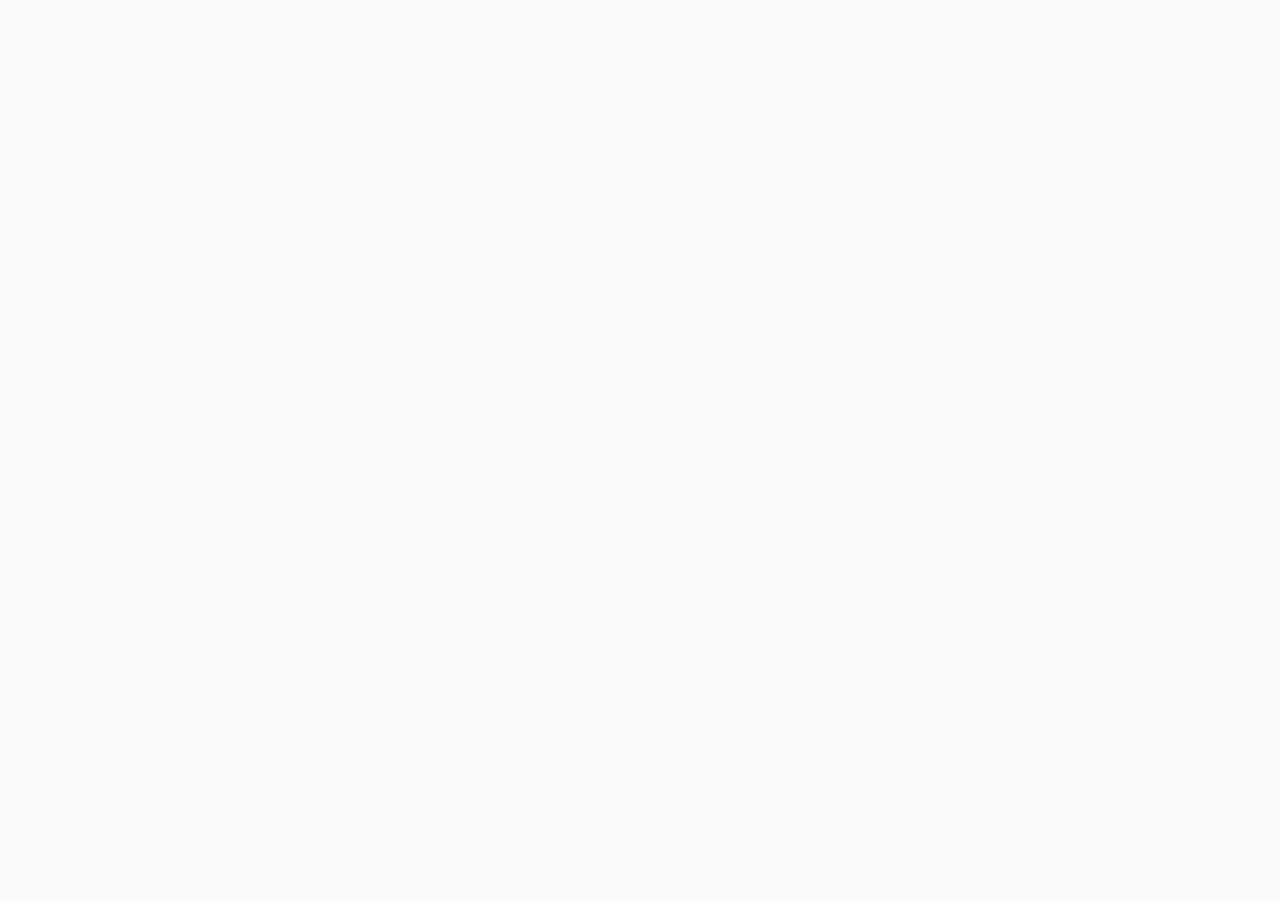
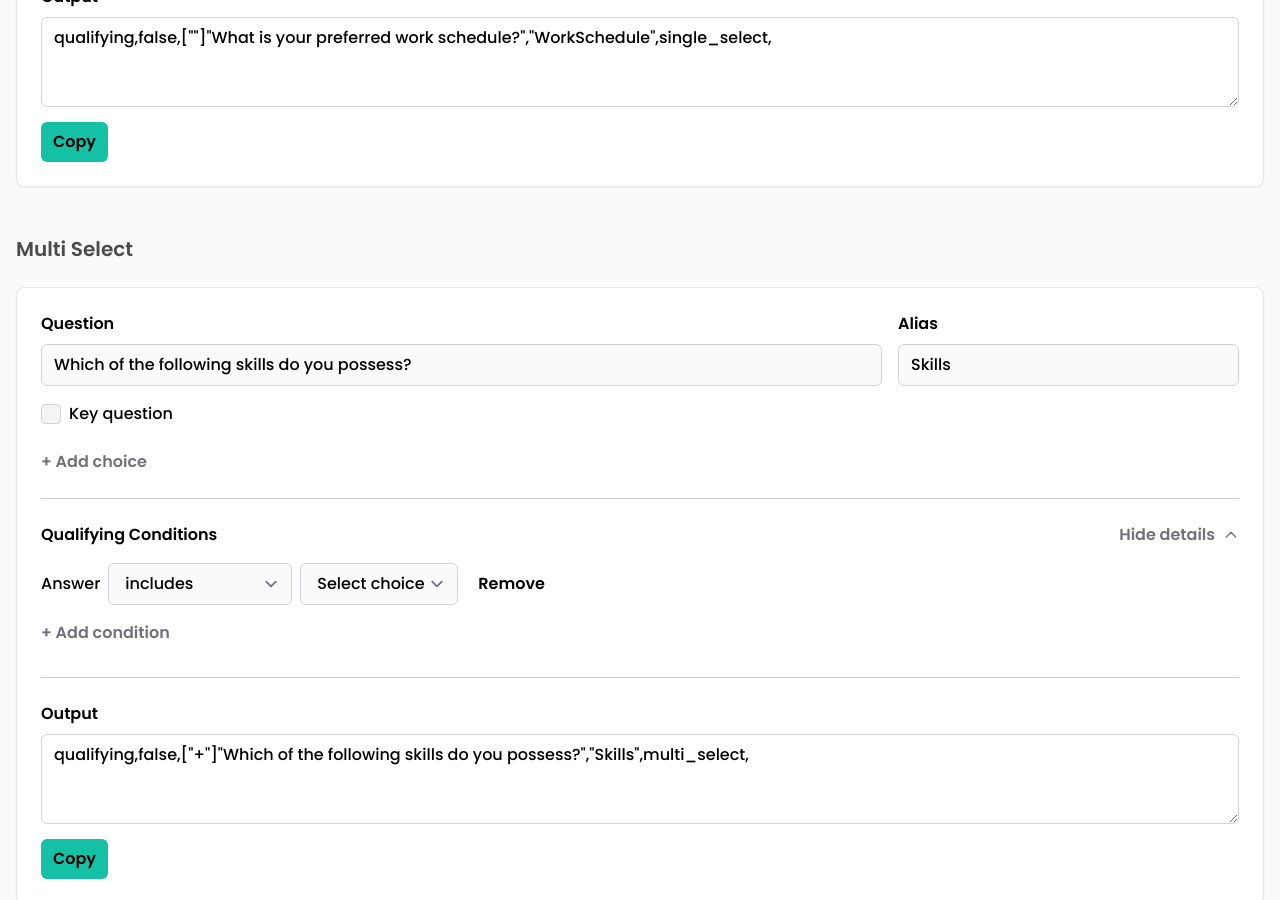
Before and after one commit to nweii/upwage-question-builder, a Next.js app: page / in a window 1280 px wide. Shown: the part 1900-2800 px from the top of the page. Before the commit the page ends 1466 px from the top, so only its background shows below. Built offline with nearby package versions, Linux system fonts and the light colour scheme.

Commit message:
Simplify component structure for new multiple choice forms

```diff
--- a/app/page.js
+++ b/app/page.js
@@ -16,6 +16,18 @@ export default function Home() {
         </h2>
         <QuestionForm type="number" />
       </section>
+      <section>
+        <h2 className="mb-6 text-xl font-semibold text-black/70 dark:text-white/70">
+          Single Select
+        </h2>
+        <QuestionForm type="single_select" />
+      </section>
+      <section>
+        <h2 className="mb-6 text-xl font-semibold text-black/70 dark:text-white/70">
+          Multi Select
+        </h2>
+        <QuestionForm type="multi_select" />
+      </section>
     </main>
   );
 }
--- a/components/ConditionInput.js
+++ b/components/ConditionInput.js
@@ -1,38 +1,57 @@
 import React from "react";
 import { Select, TextInput, Button } from "./FormComponents";
 
-const ConditionInput = ({ condition, options, onChange, onRemove }) => {
+const ConditionInput = ({ type, condition, options, onChange, onRemove }) => {
   const handleChange = (field, value) => {
     onChange({ ...condition, [field]: value });
+  };
+
+  const renderInput = () => {
+    switch (type) {
+      case "yes_no":
+        return (
+          <Select
+            value={condition.answer}
+            onChange={(e) => handleChange("answer", e.target.value)}
+            options={options.answerOptions}
+          />
+        );
+      case "number":
+        return (
+          <TextInput
+            value={condition.value}
+            onChange={(e) => handleChange("value", e.target.value)}
+            type={options.allowDecimals ? "number" : "text"}
+            step={options.allowDecimals ? "0.01" : "1"}
+          />
+        );
+      case "single_select":
+      case "multi_select":
+        return (
+          <Select
+            value={condition.answer}
+            onChange={(e) => handleChange("answer", e.target.value)}
+            options={options.answerOptions}
+          >
+            <option value="" disabled>
+              Select choice
+            </option>
+          </Select>
+        );
+      default:
+        return null;
+    }
   };
 
   return (
     <div className="flex items-center space-x-2">
       <span>Answer</span>
       <Select
-        value={condition.condition || condition.comparison}
-        onChange={(e) =>
-          handleChange(
-            options.conditionOptions ? "condition" : "comparison",
-            e.target.value,
-          )
-        }
-        options={options.conditionOptions || options.comparisonOptions}
+        value={condition.condition}
+        onChange={(e) => handleChange("condition", e.target.value)}
+        options={options.conditionOptions}
       />
-      {options.answerOptions ? (
-        <Select
-          value={condition.answer}
-          onChange={(e) => handleChange("answer", e.target.value)}
-          options={options.answerOptions}
-        />
-      ) : (
-        <TextInput
-          value={condition.value}
-          onChange={(e) => handleChange("value", e.target.value)}
-          type={options.allowDecimals ? "number" : "text"}
-          step={options.allowDecimals ? "0.01" : "1"}
-        />
-      )}
+      {renderInput()}
       <Button onClick={onRemove} variant="delete">
         Remove
       </Button>
--- a/components/FormComponents.js
+++ b/components/FormComponents.js
@@ -52,12 +52,13 @@ export const Button = ({
     delete:
       "px-3 py-2 hover:text-red-800 dark:hover:text-red-300 hover:bg-red-600/10 dark:hover:bg-red-400/10",
   };
+  const extraClasses = className;
 
   return (
     <button
       onClick={onClick}
       disabled={disabled}
-      className={`${baseClasses} ${variantClasses[variant]} ${className} ${disabled ? "cursor-not-allowed opacity-50" : ""}`}
+      className={`${baseClasses} ${variantClasses[variant]} ${extraClasses} ${disabled ? "cursor-not-allowed opacity-50" : ""}`}
     >
       {children}
     </button>
--- a/components/QuestionForm.js
+++ b/components/QuestionForm.js
@@ -3,6 +3,48 @@ import React, { useState, useEffect } from "react";
 import { TextInput, Select, Button, Checkbox } from "./FormComponents";
 import ConditionInput from "./ConditionInput";
 import { questionTypes } from "../config/questionTypes";
+
+const LittleCircle = () => (
+  <svg
+    width="12"
+    height="12"
+    viewBox="0 0 12 12"
+    fill="none"
+    xmlns="http://www.w3.org/2000/svg"
+    className="opacity-30"
+  >
+    <circle
+      cx="6"
+      cy="6"
+      r="5"
+      stroke="black"
+      strokeOpacity="1"
+      strokeWidth="2"
+    />
+  </svg>
+);
+
+const LittleRect = () => (
+  <svg
+    width="12"
+    height="12"
+    viewBox="0 0 12 12"
+    fill="none"
+    xmlns="http://www.w3.org/2000/svg"
+    className="opacity-30"
+  >
+    <rect
+      x={1}
+      y={1}
+      width={10}
+      height={10}
+      rx={2}
+      stroke="black"
+      style={{ strokeOpacity: 1 }}
+      strokeWidth={2}
+    />
+  </svg>
+);
 
 export const QuestionForm = ({ type }) => {
   const config = questionTypes[type];
@@ -16,15 +58,19 @@ export const QuestionForm = ({ type }) => {
   const [allowDecimals, setAllowDecimals] = useState(
     config.options.allowDecimals,
   );
+  const [choices, setChoices] = useState(config.options.answerOptions || []);
 
   useEffect(() => {
     setOutput(
-      config.generateOutput(question, alias, isKeyQuestion, conditions, {
-        ...config.options,
-        allowDecimals,
-      }),
+      config.generateOutput(
+        question,
+        alias,
+        isKeyQuestion,
+        conditions,
+        choices,
+      ),
     );
-  }, [question, alias, isKeyQuestion, conditions, config, allowDecimals]);
+  }, [question, alias, isKeyQuestion, conditions, config, choices]);
 
   useEffect(() => {
     setCopyStatus("Copy");
@@ -56,6 +102,26 @@ export const QuestionForm = ({ type }) => {
     } catch (err) {
       console.error("Failed to copy text: ", err);
     }
+  };
+
+  const addChoice = () => {
+    if (choices.length < config.options.maxChoices) {
+      setChoices([...choices, { value: "", label: "" }]);
+    }
+  };
+
+  const removeChoice = (index) => {
+    setChoices(choices.filter((_, i) => i !== index));
+  };
+
+  const updateChoice = (index, field, value) => {
+    const newChoices = [...choices];
+    newChoices[index] = { ...newChoices[index], [field]: value };
+    // If updating the label, also update the value if it's empty
+    if (field === "label" && !newChoices[index].value) {
+      newChoices[index].value = value;
+    }
+    setChoices(newChoices);
   };
 
   return (
@@ -92,7 +158,40 @@ export const QuestionForm = ({ type }) => {
             )}
         </div>
       </div>
-      <hr />
+      {(type === "multi_select" || type === "single_select") && (
+        <div className="mt-4">
+          <div className="flex flex-col gap-2">
+            {choices.map((choice, index) => (
+              <div key={index} className="flex items-center gap-2">
+                <div className="flex grow flex-row items-center gap-6">
+                  {type === "multi_select" ? <LittleRect /> : <LittleCircle />}
+                  <TextInput
+                    value={choice.label}
+                    onChange={(e) =>
+                      updateChoice(index, "label", e.target.value)
+                    }
+                    placeholder={`Choice ${index + 1}`}
+                    className="grow"
+                  />
+                </div>
+                <Button onClick={() => removeChoice(index)} variant="delete">
+                  Remove
+                </Button>
+              </div>
+            ))}
+            {choices.length < config.options.maxChoices && (
+              <Button
+                onClick={addChoice}
+                variant="secondary"
+                className={choices.length && "ml-9"}
+              >
+                + Add choice
+              </Button>
+            )}
+          </div>
+        </div>
+      )}
+      <hr className="my-4" />
       <div className="my-4">
         <div className="mb-2 flex items-center justify-between">
           <h3 className="font-semibold">Qualifying Conditions</h3>
@@ -102,7 +201,9 @@ export const QuestionForm = ({ type }) => {
           >
             {showDetails ? "Hide details" : "Show details"}
             <svg
-              className={`ml-1 h-4 w-4 transform transition-transform ${showDetails ? "rotate-180" : ""}`}
+              className={`ml-1 h-4 w-4 transform transition-transform ${
+                showDetails ? "rotate-180" : ""
+              }`}
               fill="none"
               stroke="currentColor"
               viewBox="0 0 24 24"
@@ -145,7 +246,10 @@ export const QuestionForm = ({ type }) => {
                     handleConditionChange(index, newValue)
                   }
                   onRemove={() => removeCondition(index)}
-                  options={config.options}
+                  options={{
+                    ...config.options,
+                    answerOptions: choices,
+                  }}
                 />
               </React.Fragment>
             ))}
--- a/config/questionTypes.js
+++ b/config/questionTypes.js
@@ -1,6 +1,8 @@
 import {
   generateYesNoOutput,
   generateNumberOutput,
+  generateMultipleChoiceSingleOutput,
+  generateMultipleChoiceMultiOutput,
 } from "../utils/outputGenerators";
 import { Checkbox } from "../components/FormComponents";
 
@@ -28,13 +30,11 @@ export const questionTypes = {
     initialQuestion:
       "About how many years of food service experience do you have?",
     initialAlias: "Exp",
-    initialConditions: [
-      { comparison: "is greater than or equal to", value: 1 },
-    ],
+    initialConditions: [{ condition: "is greater than or equal to", value: 1 }],
     options: {
       maxConditions: 2,
       allowDecimals: false,
-      comparisonOptions: [
+      conditionOptions: [
         { value: "equals", label: "equals" },
         { value: "does not equal", label: "does not equal" },
         { value: "is greater than", label: "is greater than" },
@@ -58,4 +58,36 @@ export const questionTypes = {
     },
     generateOutput: generateNumberOutput,
   },
+  single_select: {
+    type: "single_select",
+    initialQuestion: "What is your preferred work schedule?",
+    initialAlias: "WorkSchedule",
+    initialConditions: [{ condition: "is", answer: "" }],
+    options: {
+      maxConditions: 3,
+      maxChoices: 7,
+      conditionOptions: [
+        { value: "is", label: "is" },
+        { value: "is not", label: "is not" },
+      ],
+      answerOptions: [],
+    },
+    generateOutput: generateMultipleChoiceSingleOutput,
+  },
+  multi_select: {
+    type: "multi_select",
+    initialQuestion: "Which of the following skills do you possess?",
+    initialAlias: "Skills",
+    initialConditions: [{ condition: "includes", answer: "" }],
+    options: {
+      maxConditions: 3,
+      maxChoices: 7,
+      conditionOptions: [
+        { value: "includes", label: "includes" },
+        { value: "does not include", label: "does not include" },
+      ],
+      answerOptions: [],
+    },
+    generateOutput: generateMultipleChoiceMultiOutput,
+  },
 };
--- a/utils/outputGenerators.js
+++ b/utils/outputGenerators.js
@@ -23,7 +23,6 @@ export const generateNumberOutput = (
   alias,
   keyQuestionValue,
   conditions,
-  options,
 ) => {
   if (!conditions || conditions.length === 0) {
     return `qualifying,${keyQuestionValue},"${question}","${alias}",number`;
@@ -38,7 +37,7 @@ export const generateNumberOutput = (
         "is greater than or equal to": ">=",
         "is less than or equal to": "<=",
       };
-      const condStr = `${operatorMap[c.comparison] || "="}${c.value}`;
+      const condStr = `${operatorMap[c.condition] || "="}${c.value}`;
       return index === 0
         ? condStr
         : `${c.combinator === "or" ? "|" : "&"}${condStr}`;
@@ -46,3 +45,45 @@ export const generateNumberOutput = (
     .join("");
   return `qualifying,${keyQuestionValue},[${conditionString}]"${question}","${alias}",number`;
 };
+
+export const generateMultipleChoiceSingleOutput = (
+  question,
+  alias,
+  keyQuestionValue,
+  conditions,
+  choices,
+) => {
+  if (!conditions || conditions.length === 0) {
+    return `qualifying,${keyQuestionValue},"${question}","${alias}",single_select,${choices.join("|")}`;
+  }
+  const conditionString = conditions
+    .map((c, index) => {
+      const condStr = `${c.condition === "is" ? "" : "!"}${c.answer}`;
+      return index === 0
+        ? condStr
+        : `${c.combinator === "or" ? "|" : "&"}${condStr}`;
+    })
+    .join("");
+  return `qualifying,${keyQuestionValue},["${conditionString}"]"${question}","${alias}",single_select,${choices.join("|")}`;
+};
+
+export const generateMultipleChoiceMultiOutput = (
+  question,
+  alias,
+  keyQuestionValue,
+  conditions,
+  choices,
+) => {
+  if (!conditions || conditions.length === 0) {
+    return `qualifying,${keyQuestionValue},"${question}","${alias}",multi_select,${choices.join("|")}`;
+  }
+  const conditionString = conditions
+    .map((c, index) => {
+      const condStr = `${c.condition === "includes" ? "+" : "-"}${c.answer}`;
+      return index === 0
+        ? condStr
+        : `${c.combinator === "or" ? "|" : "&"}${condStr}`;
+    })
+    .join("");
+  return `qualifying,${keyQuestionValue},["${conditionString}"]"${question}","${alias}",multi_select,${choices.join("|")}`;
+};
```
